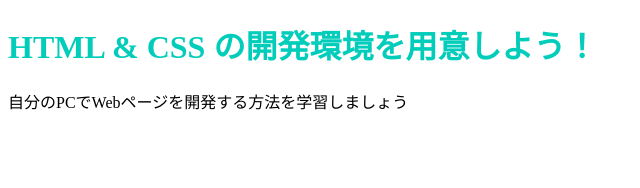
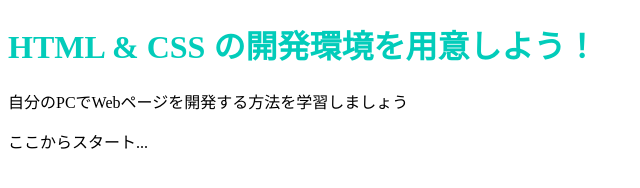
Before and after one commit to taku3418/github.io, a plain HTML site: page index.html in a window 1280 px wide. Shown: the whole page, without its empty margins (0-640 px from the left). Drawn offline with Linux system fonts and the light colour scheme.

Commit message:
Update index.html

```diff
--- a/index.html
+++ b/index.html
@@ -8,5 +8,6 @@
   <body>
     <h1 class="title">HTML & CSS の開発環境を用意しよう！</h1>
     <p>自分のPCでWebページを開発する方法を学習しましょう</p>
+    <p>ここからスタート...</p>
   </body>
 </html>
```
